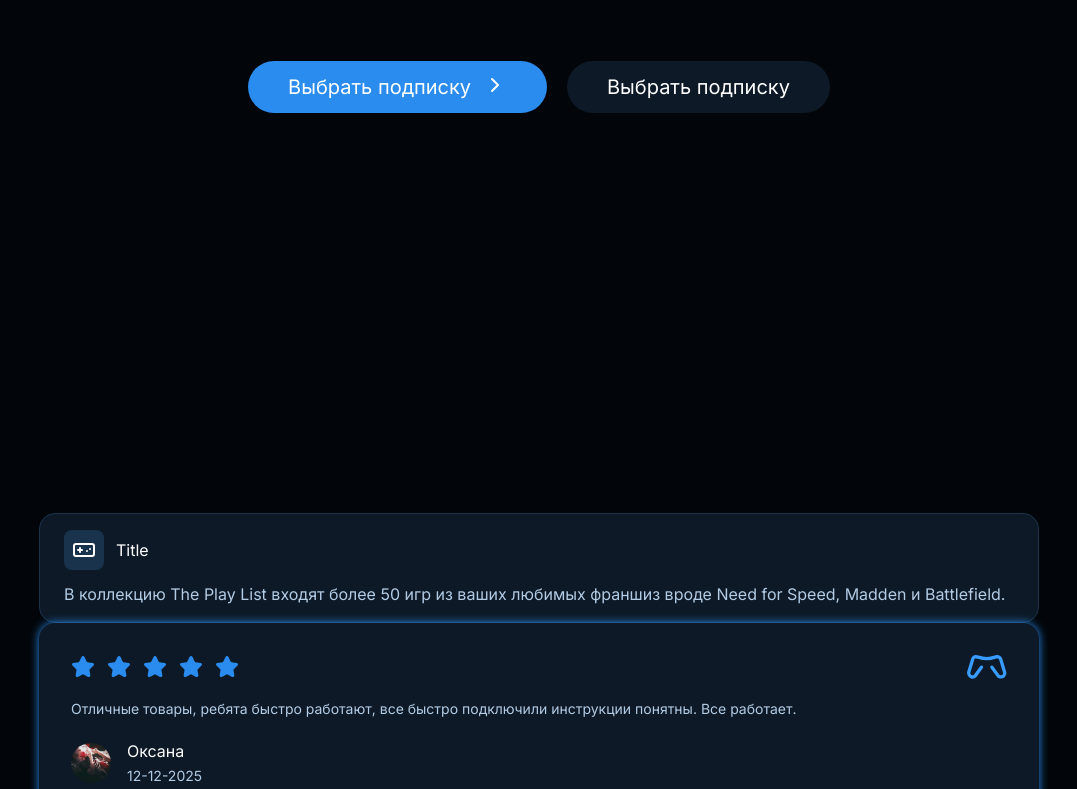
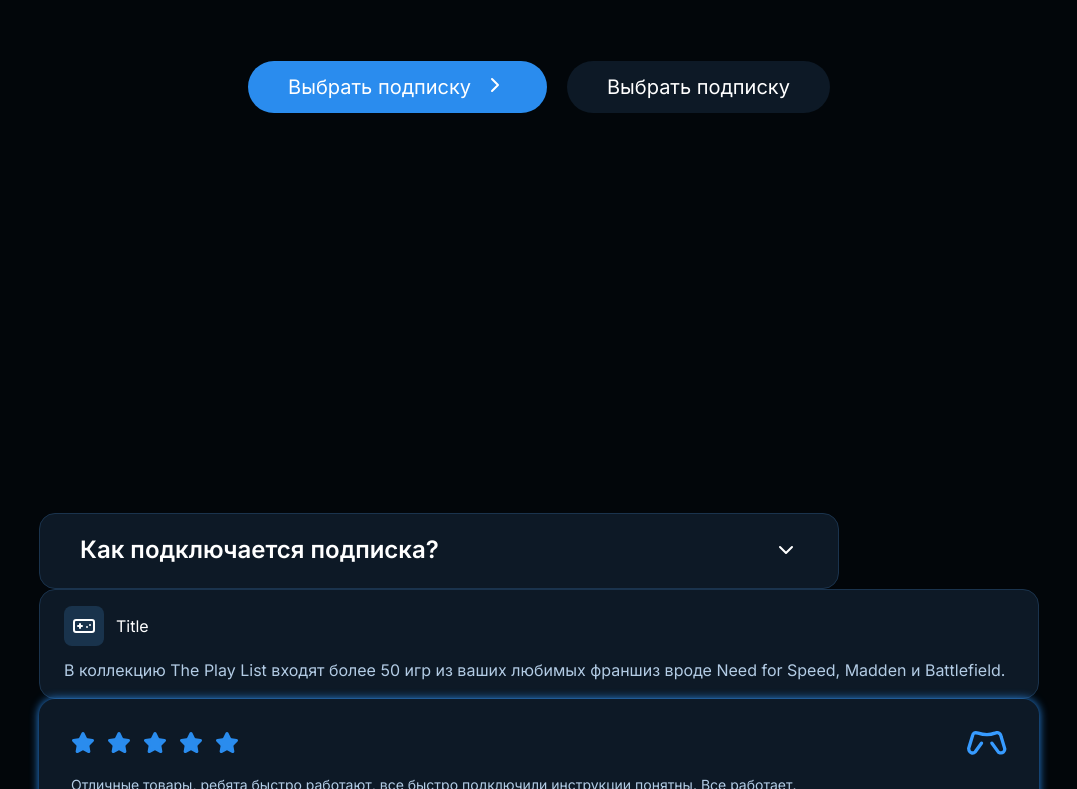
Before and after one commit to Kaden09/PSWin, a Next.js app: page / in a window 1280 px wide. Shown: the part 377-1166 px from the top of the page, without its empty margins (101-1178 px from the left). Built offline with nearby package versions, Linux system fonts and the light colour scheme.

Commit message:
feat: created question item

```diff
--- /dev/null
+++ b/src/features/faq/components/QuestionItem.tsx
@@ -0,0 +1,28 @@
+'use client';
+
+import { ChevronDown } from 'lucide-react';
+import { useState } from 'react';
+
+interface QuestionItemProps {
+  title: string;
+  desc: string;
+}
+
+function QuestionItem({ title, desc }: QuestionItemProps) {
+  const [isOpen, setIsOpen] = useState<boolean>(false);
+
+  return (
+    <div
+      onClick={() => setIsOpen(!isOpen)}
+      className={`flex flex-col gap-6 max-w-200 overflow-hidden border border-primary-border bg-secondary-background rounded-2xl px-10 py-5 cursor-pointer duration-300 ease-in-out ${isOpen ? 'max-h-96' : 'max-h-19'}`}
+    >
+      <div className="flex justify-between items-center">
+        <h2 className="text-2xl font-semibold">{title}</h2>
+        <ChevronDown className={`duration-300 ${isOpen && 'rotate-180'}`} />
+      </div>
+      <p className="text-secondary-font">{desc}</p>
+    </div>
+  );
+}
+
+export default QuestionItem;
--- a/src/features/main/components/Main.tsx
+++ b/src/features/main/components/Main.tsx
@@ -2,15 +2,20 @@ import { FeedbackItem } from "@/features/feedback";
 import { HeroSection } from "@/features/hero";
 import { AdvantageItem } from "@/features/eaplay";
 import { Gamepad } from "lucide-react";
+import QuestionItem from "@/features/faq/components/QuestionItem";
 
 function Main() {
     return (
-        <main>
-            <HeroSection />
-            <AdvantageItem icon={<Gamepad />} title="Title"/>
-            <FeedbackItem />
-        </main>
-    )
+      <main>
+        <HeroSection />
+        <QuestionItem
+          title="Как подключается подписка?"
+          desc="Наш менеджер Службы Заботы выдаст Вам логин и пароль от игрового аккаунта, который необходимо активировать по инструкции, после чего подписка начнёт работать на всех аккаунтах вашей консоли"
+        />
+        <AdvantageItem icon={<Gamepad />} title="Title" />
+        <FeedbackItem />
+      </main>
+    );
 }
 
 export default Main;
```
Also changed, not shown: src/features/faq/index.ts (added).
